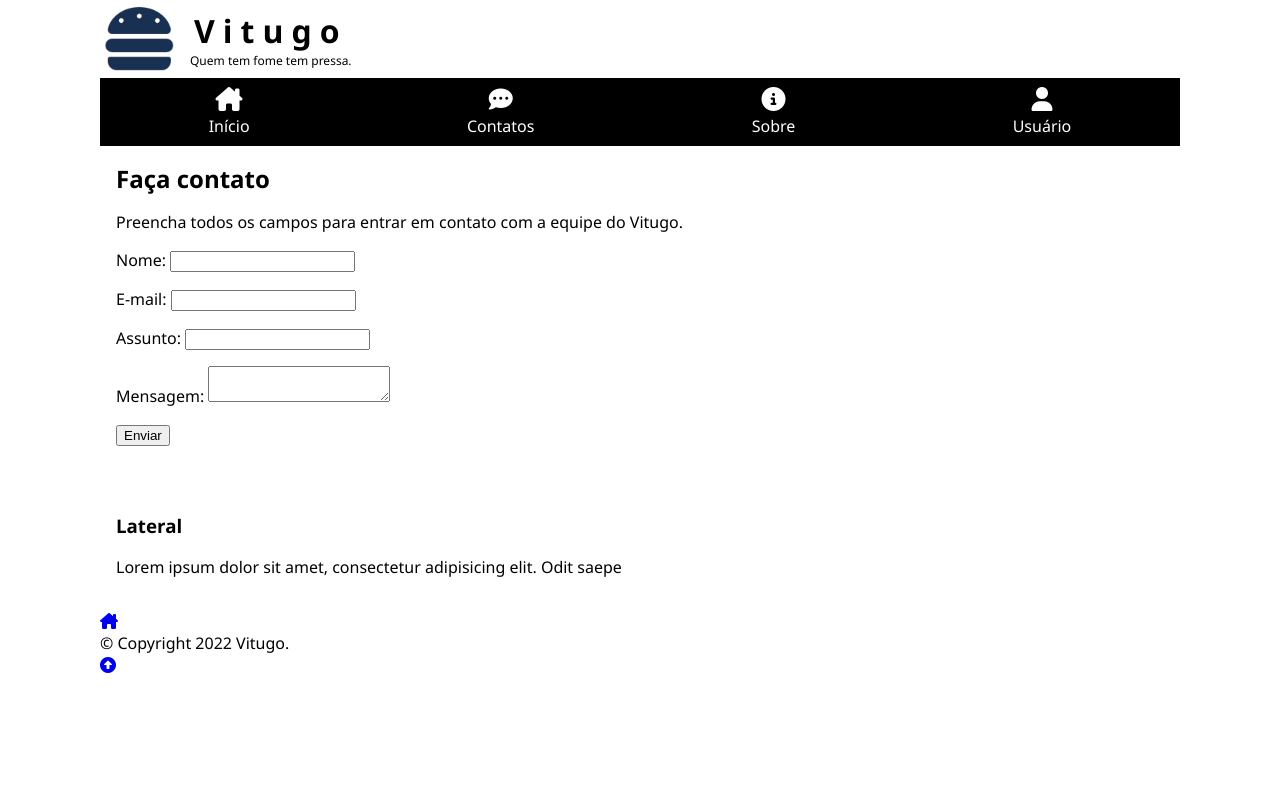
After one commit to ryanmenezes02/PHPDB01, a PHP site: page /contacts in a window 1280 px wide. The commit adds this page. Run offline with PHP 8.4, Linux system fonts and the light colour scheme; some libraries are stand-ins or nearby versions.

Commit message:
Sexta Aula

```diff
--- a/_config.php
+++ b/_config.php
@@ -1,69 +1,41 @@
 <?php
 
-//Essa deve ser SEMPRE a primeira linha de código do site.
+/**
+ * Gera conteúdo sempre em UTF-8.
+ * DEVE SER sempre a primeira linha de código.
+ */
 header('Content-Type: text/html; charset=utf-8');
 
 /**
- * Conexão com o banco de dados:
- *       As variáveis abaixo devem ser definidas conforme o provedor de hospedagem
- *       Os dados a baixo são do XAMPP.
+ * Dados de conexão com o banco de dados.
  */
 $db = array(
-    "hostname" => "localhost",
-    "database" => "vitugo",
-    "username" => "root",
-    "password" => ""
+    'hostname' => 'localhost',
+    'username' => 'root',
+    'password' => '',
+    'database' => 'vitugo'
 );
+
 /**
  * Linha de conexão com o banco de dados.
  */
 $conn = new mysqli($db['hostname'], $db['username'], $db['password'], $db['database']);
 
 /**
- * SQL de teste do banco de dados.
+ * Seta transações entre MySQL/MariaDB e PHP para UTF-8.
  */
-$sql = "SELECT * FROM articles WHERE art_status = 'on'";
+$conn->query("SET NAMES 'utf8'");
+$conn->query('SET character_set_connection=utf8');
+$conn->query('SET character_set_client=utf8');
+$conn->query('SET character_set_results=utf8');
 
 /**
- * Executa a query, armazenando o resultado em '$res'
+ * Seta dias da semana e meses do MySQL/MariaDB para "português do Brasil".
  */
-$res = $conn->query($sql);
+$conn->query('SET GLOBAL lc_time_names = pt_BR');
+$conn->query('SET lc_time_names = pt_BR');
 
 /**
- * Loop para obter cada um dos registros.
- * O método 'fetch_assoc()' retorna cada registro dentro de um array.
+ * Define o fuso horário (opcional + recomendado).
  */
-while ($article = $res->fetch_assoc()) {
-
-    /**
-     * Exibindo valor da array no HTML.
-     */
-    echo '<pre>';
-    print_r($article);
-    echo '</pre>';
-}
-
-/**
- * SQL de teste com o banco de dados.
- * Usando HEREDOC.
- */
-$sql = <<<SQL
-
-INSERT INTO contacts (
-    name,
-    email,
-    subject,
-    message
-) VALUES (
-    'Joca',
-    'joca@joca',
-    'Contato do Joca',
-    'Mensagem do Joca'
-);
-
-SQL;
-
-/**
- * Executa a query, armazenando o resultado em '$res'
- */
-$conn->query($sql);
+date_default_timezone_set('America/Sao_Paulo');
--- a/_header.php
+++ b/_header.php
@@ -6,7 +6,7 @@
     <meta http-equiv="X-UA-Compatible" content="IE=edge">
     <meta name="viewport" content="width=device-width, initial-scale=1.0">
     <link rel="stylesheet" href="https://cdnjs.cloudflare.com/ajax/libs/font-awesome/6.1.1/css/all.min.css">
-    <link rel="stylesheet" href="css/style.css">
+    <link rel="stylesheet" href="/style.css">
     <title>Vitugo - <?php echo $title ?></title>
 </head>
 
--- /dev/null
+++ b/contacts/index.php
@@ -0,0 +1,76 @@
+<?php
+
+/**
+* Arquivo que faz a configuração inicial da página.
+* Por Exemplo, conecta-se ao banco de dados.
+*/
+require($_SERVER['DOCUMENT_ROOT'] . '/_config.php');
+
+//Define o título da página
+$title = "Faça contato";
+
+/**
+* Variável que define o título desta página
+*     Referências:
+*     → https://www.w3schools.com/php/php_variables.asp
+*     → https://www.php.net/manual/pt_BR/language.variables.basics.php
+*/
+
+//Inclui o cabeçalho da página
+require($_SERVER['DOCUMENT_ROOT'] . '/_header.php');
+
+/**
+* Inclui o cabeçalho da página
+*     Referências:
+*     → https://www.w3schools.com/php/php_includes.asp
+*     → https://www.php.net/manual/pt_BR/function.include.php
+*/
+
+?>
+            <section>
+                <h2>
+                    Faça contato
+                </h2>
+                <form action="envia.php" method="post">
+                    <p>Preencha todos os campos para entrar em contato com a equipe do Vitugo.</p>
+
+                    <p>
+                        <label for="nome">Nome:</label>
+                        <input type="text" name="nome" id="nome" required minlenght="3">
+                    </p>
+
+                    <p>
+                        <label for="email">E-mail:</label>
+                        <input type="email" name="email" id="email" required>
+                    </p>
+
+                    <p>
+                        <label for="assunto">Assunto:</label>
+                        <input type="text" name="assunto" id="assunto" required minlenght="5">
+                    </p>
+
+                    <p>
+                        <label for="mensagem">Mensagem:</label>
+                        <textarea name="mensagem" id="mensagem" required minlenght="5"></textarea>
+                    </p>
+
+                    <p>
+                        <button type="submit">Enviar</button>
+                    </p>
+
+                </form>
+            </section>
+
+            <aside>
+                <h3>
+                    Lateral
+                </h3>
+                <p>Lorem ipsum dolor sit amet, consectetur adipisicing elit. Odit saepe</p>
+            </aside>
+
+<?php
+
+//Inclue o roda pé na página
+require($_SERVER['DOCUMENT_ROOT'] . '/_footer.php');
+
+?>
--- /dev/null
+++ b/conteudo.html
@@ -0,0 +1 @@
+<p>Lorem ipsum dolor sit amet consectetur adipisicing elit. Architecto fugiat, nesciunt iure porro aliquid id consequuntur nisi placeat assumenda vero magni repellendus possimus corporis sed, quaerat totam? Veniam, pariatur ex?</p><p>Lorem ipsum dolor sit, amet consectetur adipisicing elit. Inventore sunt quo nam commodi repudiandae voluptas excepturi est aut iste veniam. Itaque possimus ullam eius quaerat? Quam aliquam eius corporis ut!</p><img src="https://picsum.photos/400/300" alt="Imagem aleátória"><p>Lorem ipsum dolor sit amet consectetur adipisicing elit. Ad quisquam amet, sunt, magnam debitis aliquam voluptates eius veniam explicabo molestias enim illo quam exercitationem ducimus vel eos eligendi aut libero.</p><ul><li><a href="https://guithub.com/Luferat">GitHub do Fessô</a></li><li><a href="http://catabits.com.br">Blog do Fessô</a></li><li><a href="https://bit.ly/LuferatMeet">Google Meet do Fessô</a></li></ul><p>Lorem ipsum dolor sit amet consectetur adipisicing elit. At itaque deserunt perferendis sit voluptatum sunt, minus labore ratione modi nesciunt distinctio temporibus amet omnis sapiente, dicta repudiandae ipsum, eaque deleniti!</p><p>Lorem, ipsum dolor sit amet consectetur adipisicing elit. Voluptas quos quasi quis pariatur iure officia ab, eius beatae, fuga, in dolores neque possimus necessitatibus nostrum nulla expedita tempore harum tenetur?</p>
--- /dev/null
+++ b/style.css
@@ -0,0 +1,93 @@
+* {
+    box-sizing: border-box;
+    outline: none;
+}
+
+html,
+body {
+    position: relative;
+    width: 100%;
+    height: 100%;
+    padding: 0;
+    margin: 0;
+    font-family: 'Segoe UI', Tahoma, Geneva, Verdana, sans-serif;
+    font-size: 16px;
+}
+
+.wrap {
+    position: relative;
+    height: 100%;
+    width: 100%;
+    max-width: 1080px;
+    margin: auto;
+}
+
+.wrap>header {
+    display: flex;
+    align-items: center;
+    justify-content: flex-start;
+    padding: .25rem;
+}
+
+.wrap>header img {
+    display: block;
+    width: 70px;
+    height: 70px;
+}
+
+.wrap>header h1 {
+    margin: 0;
+    margin-left: 1rem;
+    text-align: center;
+    font-size: 2rem;
+    letter-spacing: .5rem;
+}
+
+.wrap>header small {
+    display: block;
+    font-size: .75rem;
+    font-weight: normal;
+    letter-spacing: normal;
+}
+
+.wrap>nav {
+    background: black;
+    display: flex;
+    align-items: center;
+    justify-content: space-around;
+    border-top: 1px solid black;
+    border-bottom: 1px solid black;
+}
+
+.wrap>nav a {
+    display: flex;
+    flex-direction: column;
+    justify-content: space-around;
+    align-items: center;
+    color: white;
+    text-decoration: none;
+    padding: .5rem;
+}
+
+.wrap>nav a:hover {
+    color: black;
+    background: white;
+}
+
+.wrap>nav span {
+    display: inline-block;
+    margin-top: .25rem;
+}
+
+.wrap>nav i {
+    font-size: 1.5rem;
+}
+
+.wrap>main>section,
+.wrap>main>aside {
+    padding: 1rem;
+}
+
+.wrap>main section>h2:first-child {
+    margin: 0;
+}
```
Also changed, not shown: contacts/envia.php (added, +133 -0 lines), css/style.css (deleted, +0 -54 lines).
